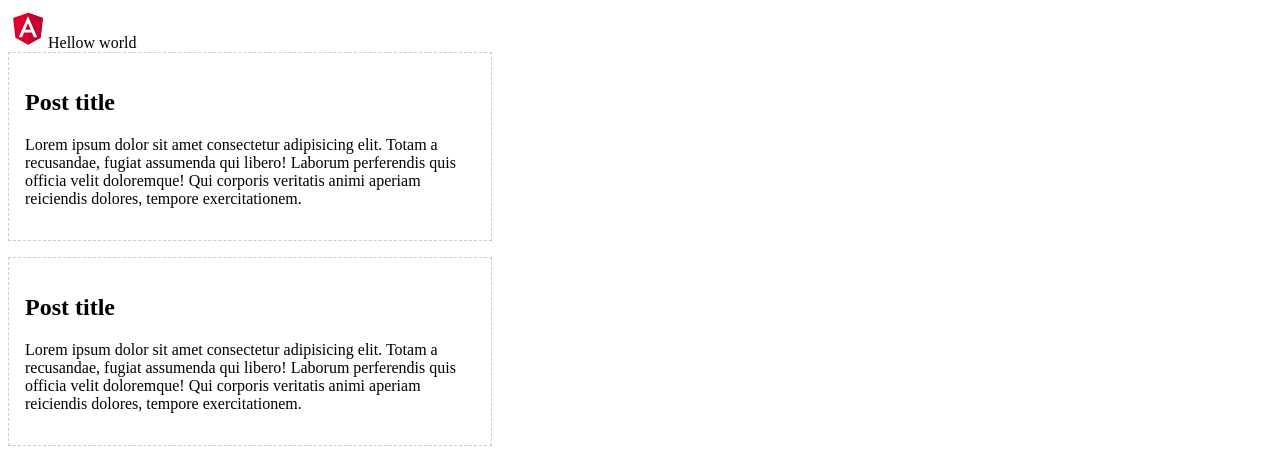
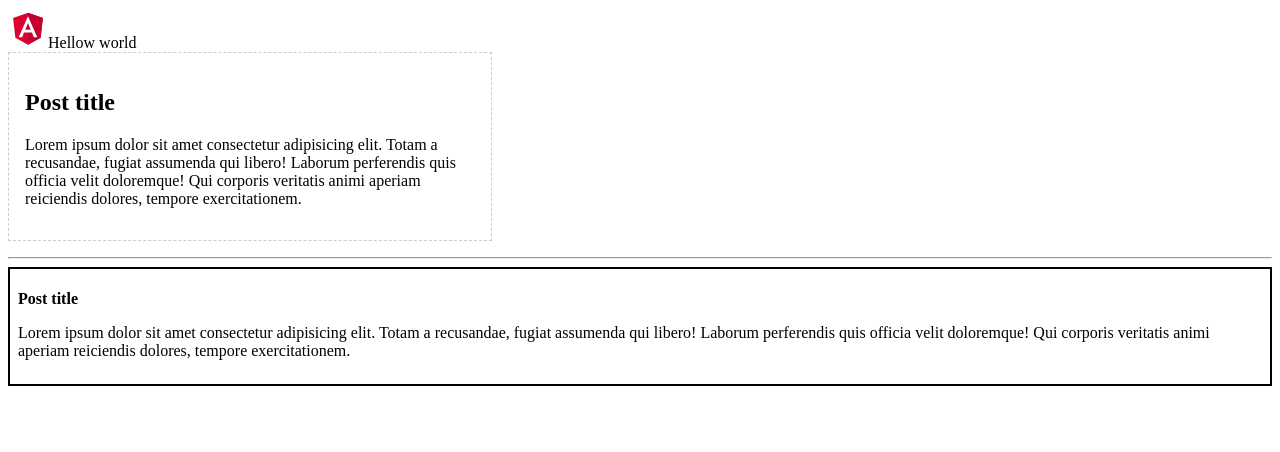
Before and after one commit to AlexandraHessen/Angular_basics, an Angular app in the folder angular-basics/: page / in a window 1280 px wide. Shown: the top 452 px of the page. Built offline with nearby package versions, Linux system fonts and the light colour scheme.

Commit message:
add component with only ts file

```diff
--- a/angular-basics/src/app/app.component.html
+++ b/angular-basics/src/app/app.component.html
@@ -7,4 +7,5 @@
 <span>Hellow world</span>
 </div>
 <app-post></app-post>
-<app-post></app-post>
+<hr>
+<app-post4></app-post4>
--- a/angular-basics/src/app/app.module.ts
+++ b/angular-basics/src/app/app.module.ts
@@ -4,11 +4,13 @@ import { BrowserModule } from '@angular/platform-browser';
 import { AppComponent } from './app.component';
 import { PostComponent } from './post/post.component';
 import { Post2Component } from './post2/post2.component';
+import { Post4Component } from './post4/post4.component';
 
 @NgModule({
   declarations: [
     AppComponent, //регестрируем компонент
-    PostComponent, Post2Component
+    PostComponent, Post2Component,
+    Post4Component
 
   ],
   imports: [
--- /dev/null
+++ b/angular-basics/src/app/post4/post4.component.ts
@@ -0,0 +1,25 @@
+import { Component } from "@angular/core";
+
+@Component({
+  selector: "app-post4",
+  template: `
+  <div class="post4">
+    <h2>
+      Post title
+    </h2>
+    <p>Lorem ipsum dolor sit amet consectetur adipisicing elit. Totam a recusandae, fugiat assumenda qui libero! Laborum perferendis quis officia velit doloremque! Qui corporis veritatis animi aperiam reiciendis dolores, tempore exercitationem.</p>
+  </div>
+
+  `,
+  styles: [`
+  .post4{
+    padding: .5rem;
+    border: 2px solid black;
+  }
+
+  h2{
+    font-size: 1rem;
+  }
+  `]
+})
+export class Post4Component { }
```
